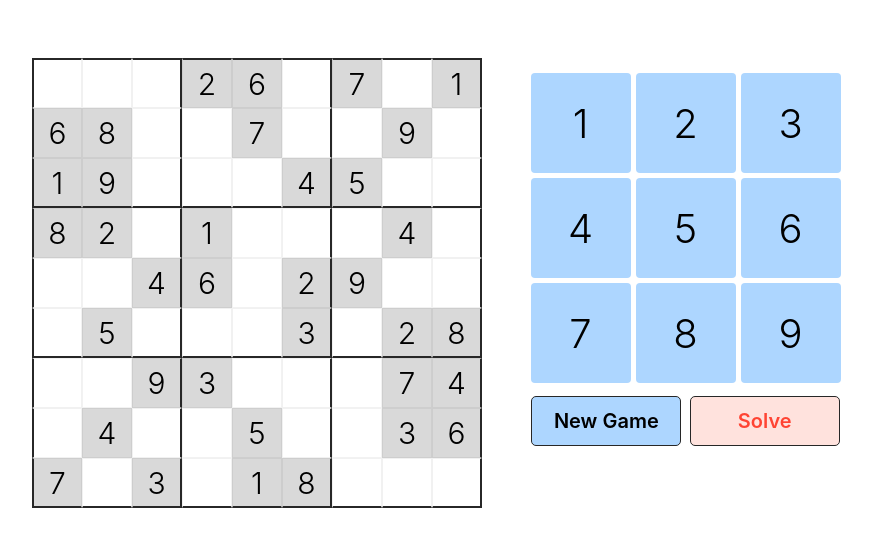
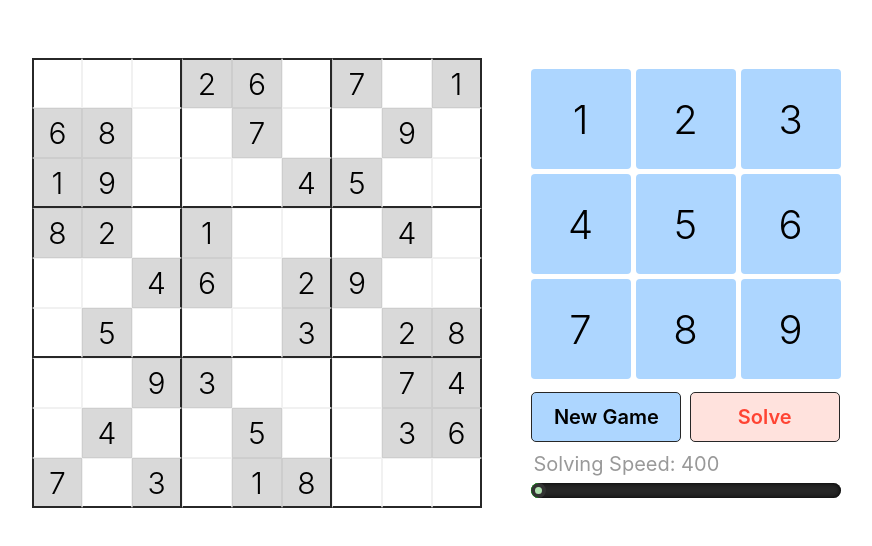
Before and after one commit to SteamingPilot/sudoku-solver, a plain HTML site: page index.html in a window 1280 px wide. Shown: the whole page, without its empty margins (383-1255 px from the left). Drawn offline with nearby package versions, Linux system fonts and the light colour scheme.

Commit message:
Added Slider

```diff
--- a/index.html
+++ b/index.html
@@ -39,6 +39,12 @@
                 <button class="btn btn-new-game">New Game</button>
                 <button class="btn btn-solve">Solve</button>
             </div>
+
+            <div class="range-container">
+                <span id="rangeValue">Solving Speed: 400</span>
+                <input  id="myrange" class="range" type="range" value="20" min="1" max="500" onchange="rangeSlide(this.value)" onmousemove="rangeSlide(this.value)"/>
+            </div>
+
         </div>
     </div>
 
--- a/script.js
+++ b/script.js
@@ -551,6 +551,14 @@ function eventsInitialize(){
     // Button - Solve
     document.querySelector(".btn-solve").addEventListener('click', solver);
 
+    // Range Slider
+    document.querySelector(".range").defaultValue = SOLVER_SPEED;
+
+}
+
+function rangeSlide(value){
+    SOLVER_SPEED = value;
+    document.getElementById("rangeValue").innerHTML = `Solving Speed ${Math.abs(501)-value}`;
 }
 
 /*
--- a/style.css
+++ b/style.css
@@ -183,6 +183,7 @@ html *{
     flex-direction: column;
     justify-content: center;
     align-items: center;
+    margin-top: 50px;
 }
 /* Numbers */
 .numbers{
@@ -227,6 +228,47 @@ html *{
     opacity: 1 !important;
 }
 
+/* Range Slider  */
+.range-container{
+    display: flex;
+    flex-direction: column;
+    margin-top: 10px;
+}
+#rangeValue {
+    /* position: relative; */
+    /* display: block; */
+    text-align: center;
+    font-size: 20px;
+    color: #999;
+    font-weight: 400;
+    margin-bottom: 5px;
+    text-align: left;
+    margin-left: 5px;
+  }
+
+
+.range {
+    width: 310px;
+    height: 15px;
+    -webkit-appearance: none;
+    background: var(--color-black);
+    outline: none;
+    border-radius: 15px;
+    overflow: hidden;
+    box-shadow: inset 0 0 5px rgba(0, 0, 0, 1);
+  }
+  .range::-webkit-slider-thumb {
+    -webkit-appearance: none;
+    width: 15px;
+    height: 15px;
+    border-radius: 50%;
+    background: var(--color-green);
+    cursor: pointer;
+    border: 4px solid #333;
+    box-shadow: -407px 0 0 400px #00fd0a;
+  }
+
+
 
 /* Animations */
 @keyframes growAndShrink {
```
